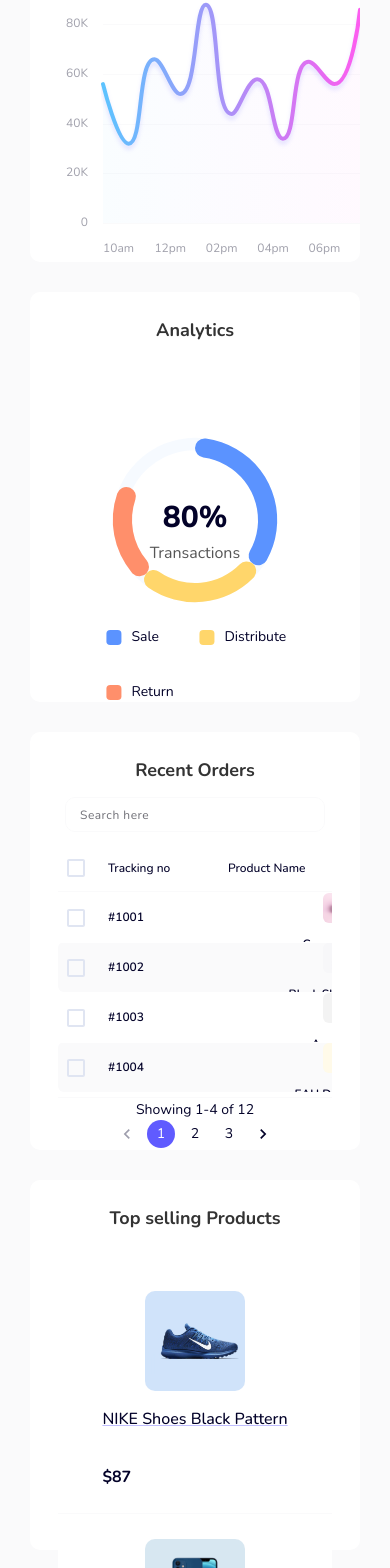
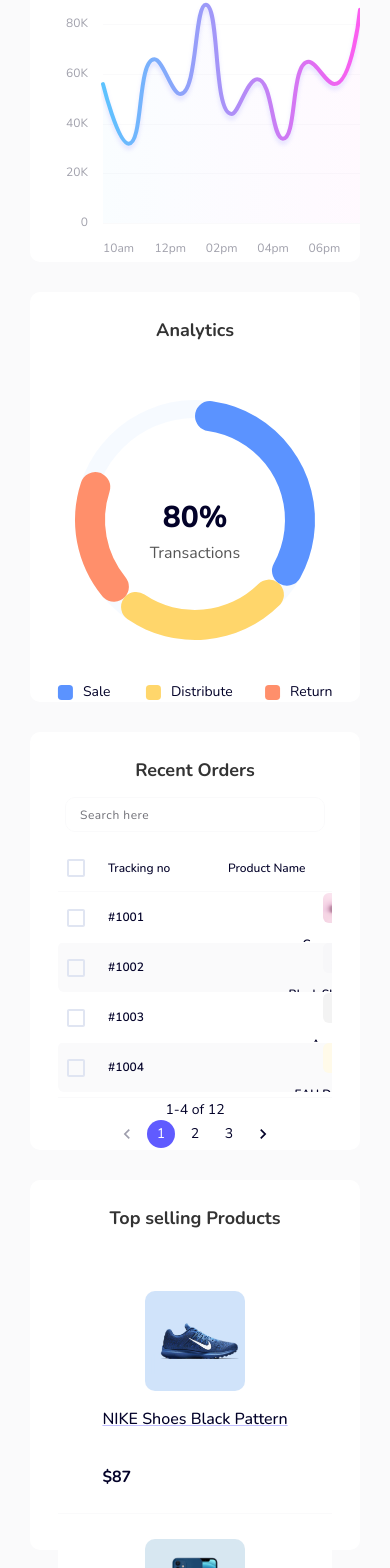
Before and after one commit to themewagon/base, a React (Vite) app: page / in a window 390 px wide. Shown: the part 1073-2641 px from the top of the page. Built offline with nearby package versions, Linux system fonts and the light colour scheme; some icons are missing.

Commit message:
fixed responsive issues

```diff
--- a/src/components/common/DataGridFooter.tsx
+++ b/src/components/common/DataGridFooter.tsx
@@ -21,7 +21,7 @@ const DataGridFooter = () => {
       <Typography
         variant="body2"
         color="text.primary"
-      >{`Showing ${page * pageSize + 1}-${page * pageSize + pageSize} of ${rowsCount}`}</Typography>
+      >{`${page * pageSize + 1}-${page * pageSize + pageSize} of ${rowsCount}`}</Typography>
       <Pagination
         color="primary"
         count={pageCount}
--- a/src/components/sections/dashboard/analytics/AnalyticsChart.tsx
+++ b/src/components/sections/dashboard/analytics/AnalyticsChart.tsx
@@ -43,7 +43,7 @@ const AnalyticsChart = ({ data, ...rest }: AnalyticsChartProps) => {
       },
       legend: {
         bottom: '0%',
-        itemGap: 40,
+        itemGap: 35,
         icon: 'roundRect',
         itemWidth: 15,
         itemHeight: 15,
@@ -57,7 +57,7 @@ const AnalyticsChart = ({ data, ...rest }: AnalyticsChartProps) => {
       series: [
         {
           type: 'pie',
-          radius: ['46%', '60%'],
+          radius: ['60%', '80%'],
           avoidLabelOverlap: false,
           startAngle: 90,
           label: {
@@ -86,7 +86,7 @@ const AnalyticsChart = ({ data, ...rest }: AnalyticsChartProps) => {
         },
         {
           type: 'pie',
-          radius: ['51%', '60%'],
+          radius: ['68%', '80%'],
           silent: true,
           label: {
             show: false,
--- a/src/components/sections/dashboard/analytics/index.tsx
+++ b/src/components/sections/dashboard/analytics/index.tsx
@@ -47,8 +47,8 @@ const AnalyticsData = [
 
 const Analytics = () => {
   return (
-    <Paper sx={{ height: 410 }}>
-      <Stack mt={-0.5} alignItems="center" justifyContent="space-between">
+    <Paper sx={{ px: 0, height: 410 }}>
+      <Stack mt={-0.5} px={3.75} alignItems="center" justifyContent="space-between">
         <Typography variant="h6" color="text.secondary" zIndex={1000}>
           Analytics
         </Typography>
@@ -56,7 +56,7 @@ const Analytics = () => {
         <ActionMenu actions={actions} />
       </Stack>
 
-      <AnalyticsChart data={AnalyticsData} sx={{ mt: -5.5, height: '370px !important' }} />
+      <AnalyticsChart data={AnalyticsData} sx={{ mt: -5.5, mx: 'auto', width: 300, height: '370px !important' }} />
     </Paper>
   );
 };
--- a/src/layouts/main-layout/footer/index.tsx
+++ b/src/layouts/main-layout/footer/index.tsx
@@ -1,10 +1,11 @@
 import Typography from '@mui/material/Typography';
+import Link from '@mui/material/Link';
 
 const Footer = () => {
   return (
     <Typography
       mt={0.5}
-      px={1}
+      px={{ xs: 0, md: 3.75 }}
       py={3}
       color="text.secondary"
       variant="body2"
@@ -12,7 +13,10 @@ const Footer = () => {
       letterSpacing={0.5}
       fontWeight={500}
     >
-      HellO!
+      Made with ❤️ by{' '}
+      <Link href="https://themewagon.com/" target="_blank" rel="noreferrer" fontWeight={600}>
+        {'ThemeWagon'}
+      </Link>
     </Typography>
   );
 };
```
